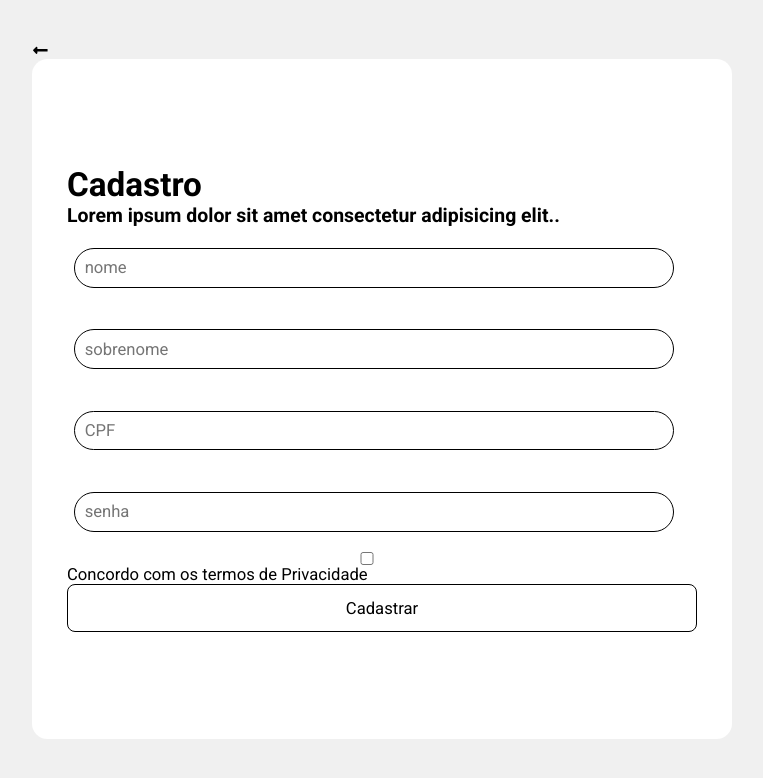
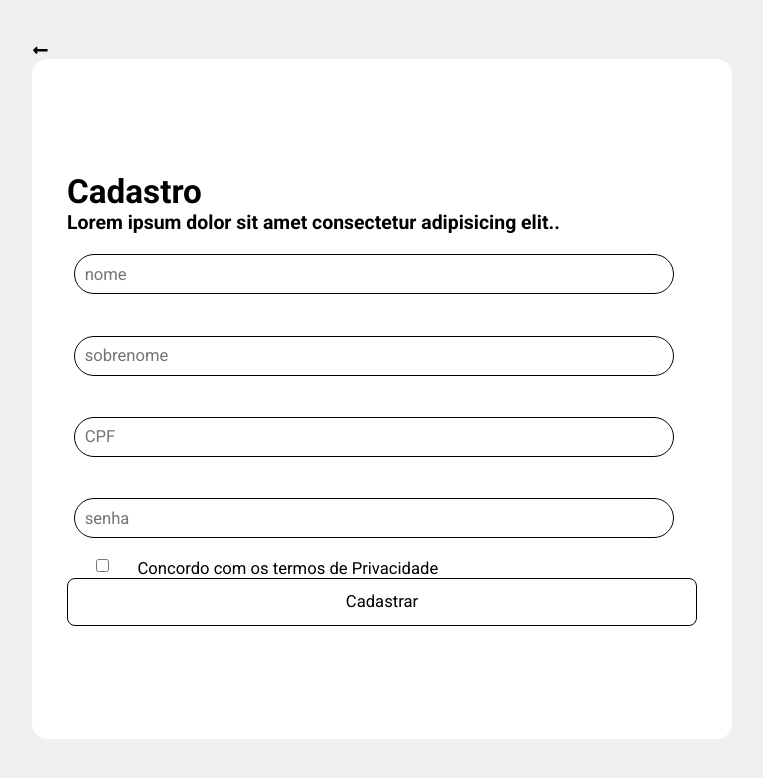
Before and after one commit to lumamontes/testeApp, a React (Create React App) app in the folder web/: page /cadastro in a window 1280 px wide. Shown: the top 778 px of the page, without its empty margins (258-1021 px from the left). Built offline with nearby package versions, Linux system fonts and the light colour scheme.

Commit message:
ajustado estrutura html do form

```diff
--- a/web/src/pages/Form/index.js
+++ b/web/src/pages/Form/index.js
@@ -29,9 +29,11 @@ function Form () {
                     <input type="password" placeholder="senha"/>
                 </label>
 
+                <div id="button">
+                <input type="checkbox" name="termos" id=""/>
+                  <p>Concordo com os termos de Privacidade </p>
+                </div>
 
-                  <input type="checkbox" name="termos" id=""/>
-                  Concordo com os termos de Privacidade
                  <Link to="#" className="button"> Cadastrar </Link>
                 </form>
             </div>
```
